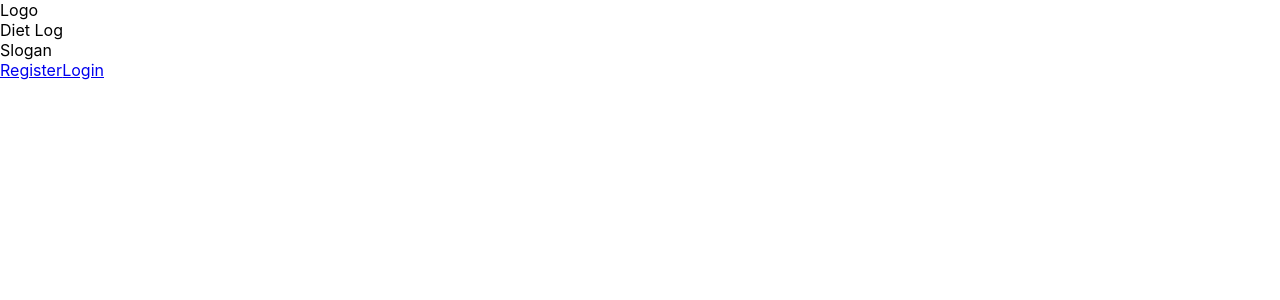
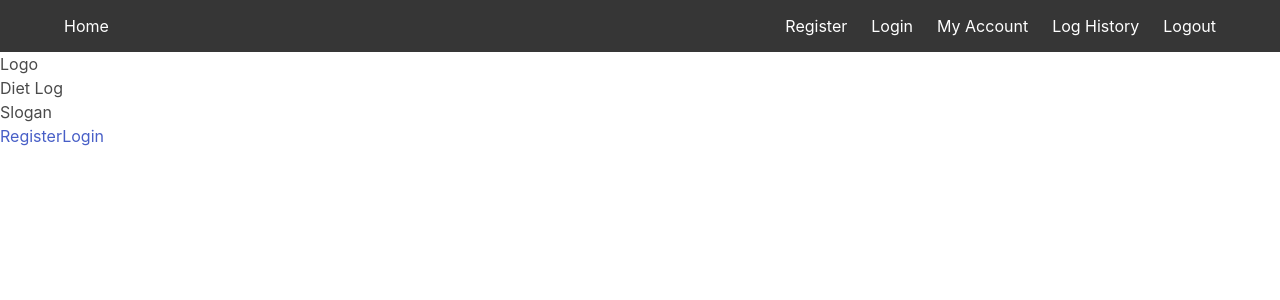
Before and after one commit to nlukjanov/SEI-45-Project-4-Django-React-DietLogue, a React (Create React App) app in the folder frontend/: page / in a window 1280 px wide. Shown: the top 300 px of the page. Built offline with nearby package versions, Linux system fonts and the light colour scheme.

Commit message:
add navbar

```diff
--- a/frontend/package.json
+++ b/frontend/package.json
@@ -7,8 +7,10 @@
     "@testing-library/react": "^9.3.2",
     "@testing-library/user-event": "^7.1.2",
     "axios": "^0.19.2",
+    "bulma": "^0.8.0",
     "http-proxy-middleware": "^1.0.0",
     "js-cookie": "^2.2.1",
+    "node-sass": "^4.13.1",
     "react": "^16.13.0",
     "react-dom": "^16.13.0",
     "react-router-dom": "^5.1.2",
--- a/frontend/src/App.js
+++ b/frontend/src/App.js
@@ -1,19 +1,21 @@
 import React from 'react'
 import { BrowserRouter, Switch, Route } from 'react-router-dom'
 import './App.css'
+import 'bulma'
 import Home from './components/Home'
 import Register from './components/Register'
 import Login from './components/Login'
 import MyAccount from './components/MyAccount'
 import LogHistory from './components/LogHistory'
 import NewLog from './components/NewLog'
+import Navbar from './components/Navbar'
 
 const App = () => {
   return (
     <BrowserRouter>
       <main>
         {/* <Notifications /> */}
-        {/* <Navbar /> */}
+        <Navbar />
         <Switch>
           <Route exact path='/' component={Home} />
           <Route path='/register' component={Register} />
--- a/frontend/src/components/Navbar.js
+++ b/frontend/src/components/Navbar.js
@@ -0,0 +1,47 @@
+import React from 'react'
+import { Link, withRouter } from 'react-router-dom'
+
+class Navbar extends React.Component {
+
+  // handleLogout = () => {
+  //   notify.show('Come back soon!', 'success', 3000)
+  //   Auth.logout()
+  //   this.props.history.push('/')
+  // }
+  render() {
+    return (
+      <nav className='navbar is-dark'>
+        <div className='container'>
+          <div className='navbar-brand'>
+            <Link className='navbar-item' to='/'>
+              Home
+            </Link>
+          </div>
+          <div
+            className='navbar-menu'
+          >
+            <div className='navbar-end'>
+              <Link className='navbar-item' to='/register'>
+                Register
+              </Link>
+              <Link className='navbar-item' to='/login'>
+                Login
+              </Link>
+              <Link className='navbar-item' to='/myaccount'>
+                My Account
+              </Link>
+              <Link className='navbar-item' to='/loghistory'>
+                Log History
+              </Link>
+              <a onClick={this.handleLogout} className='navbar-item'>
+                Logout
+              </a>
+            </div>
+          </div>
+        </div>
+      </nav>
+    )
+  }
+}
+
+export default withRouter(Navbar)
```
Also changed, not shown: 1 other file (tests, documents, lock files or other folders).
